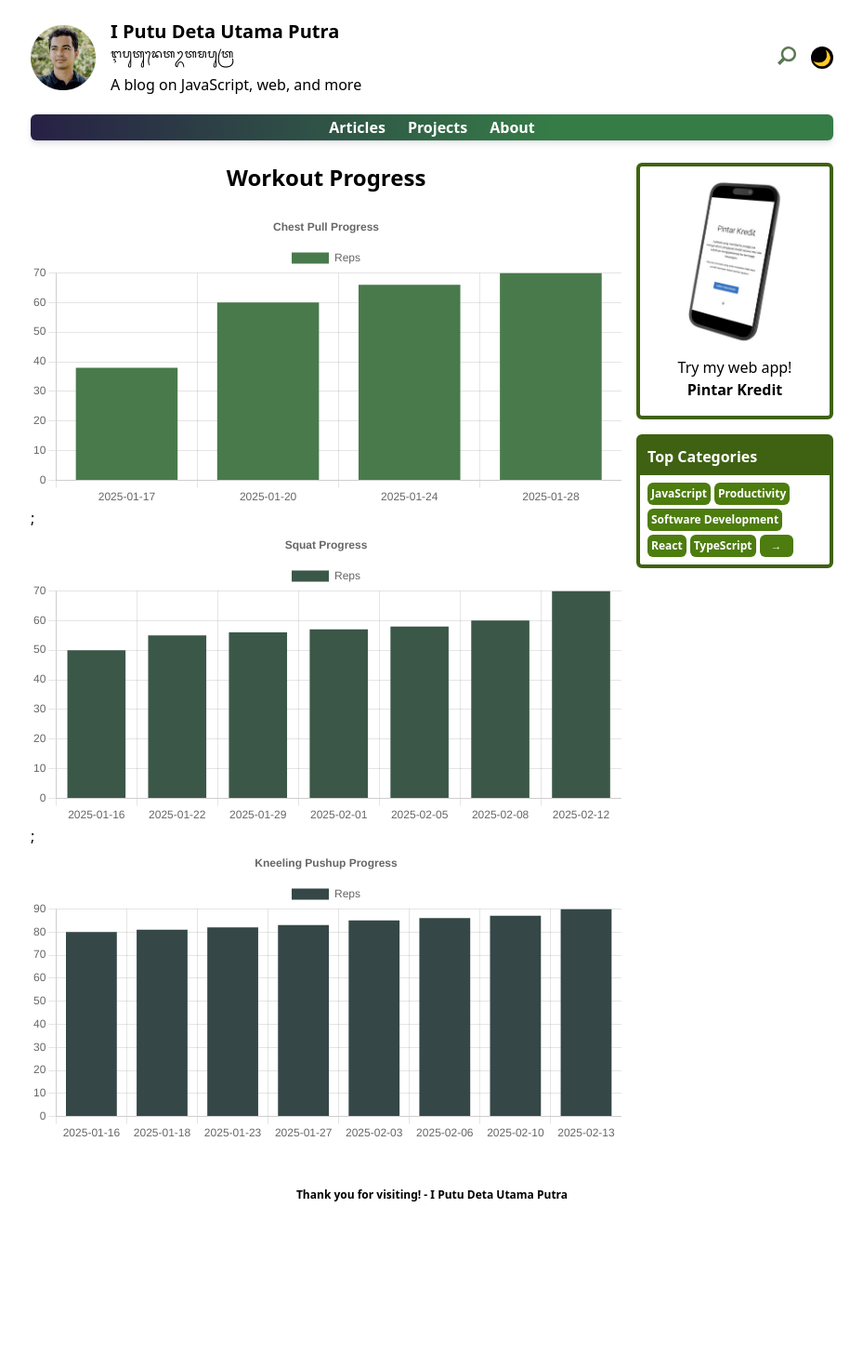
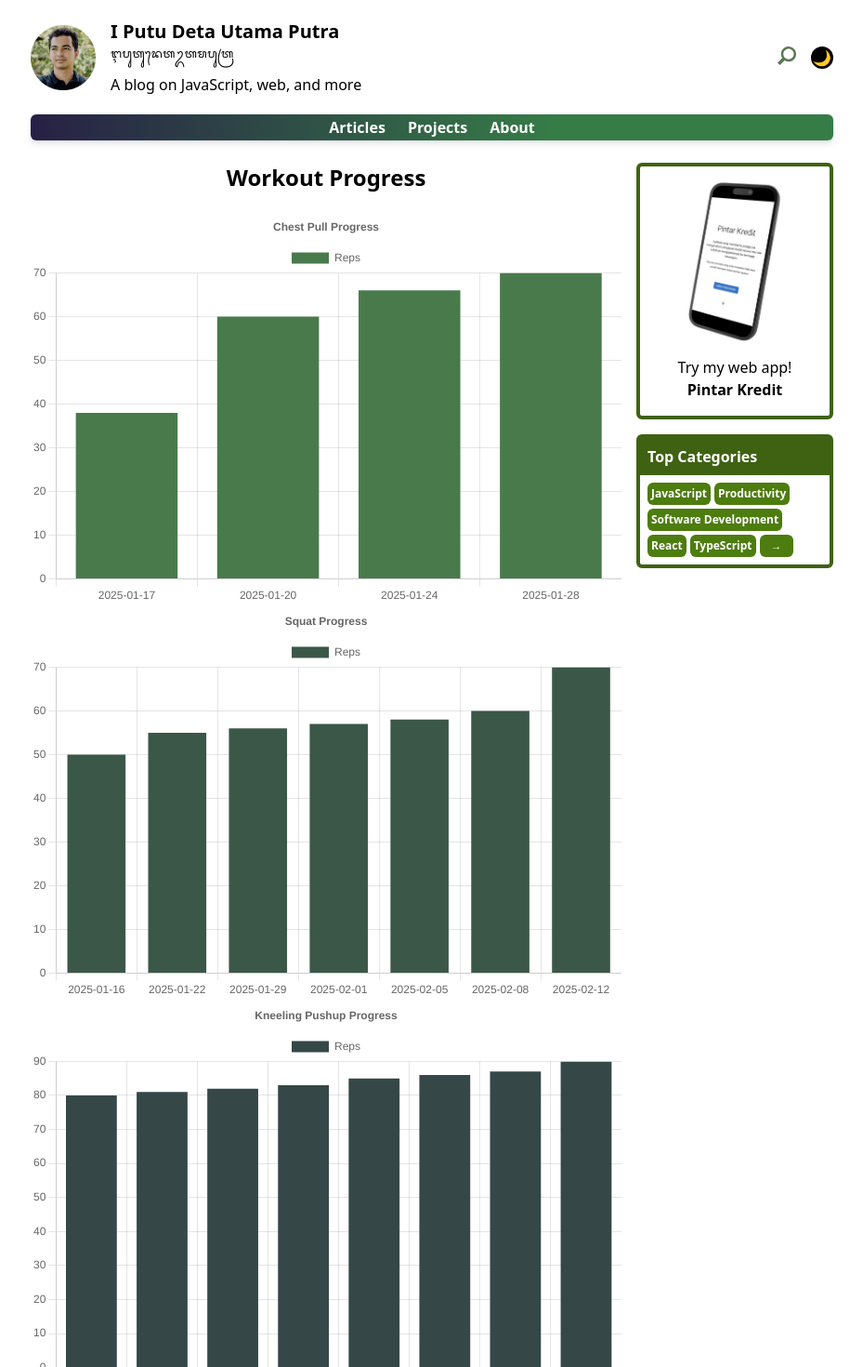
Before and after one commit to detautama/detautama.github.io, a Next.js app: page /workout-progress in a window 1280 px wide. Shown: the top 1470 px of the page at 93% size, without its empty margins (175-1104 px from the left). Before the commit the page ends 1301 px from the top, so only its background shows below. Built offline with nearby package versions, Linux system fonts and the light colour scheme.

Commit message:
Add height prop to Bar component in workout progress charts for better visualization

```diff
--- a/app/(home-layout)/workout-progress/ChestPull.tsx
+++ b/app/(home-layout)/workout-progress/ChestPull.tsx
@@ -49,5 +49,5 @@ const data = {
 };
 
 export const ChestPull = () => {
-  return <Bar options={options} data={data} />;
+  return <Bar options={options} data={data} height={200} />;
 };
--- a/app/(home-layout)/workout-progress/KneelingPushup.tsx
+++ b/app/(home-layout)/workout-progress/KneelingPushup.tsx
@@ -49,5 +49,5 @@ const data = {
 };
 
 export const KneelingPushup = () => {
-  return <Bar options={options} data={data} />;
+  return <Bar options={options} data={data} height={200} />;
 };
--- a/app/(home-layout)/workout-progress/Squat.tsx
+++ b/app/(home-layout)/workout-progress/Squat.tsx
@@ -49,5 +49,5 @@ const data = {
 };
 
 export const Squat = () => {
-  return <Bar options={options} data={data} />;
+  return <Bar options={options} data={data} height={200} />;
 };
--- a/app/(home-layout)/workout-progress/page.tsx
+++ b/app/(home-layout)/workout-progress/page.tsx
@@ -7,8 +7,8 @@ export default function Page() {
     <div>
       <h3 className="text-center text-2xl font-bold">Workout Progress</h3>
       <div className="mb-5" />
-      <ChestPull />;
-      <Squat />;
+      <ChestPull />
+      <Squat />
       <KneelingPushup />
     </div>
   );
```
